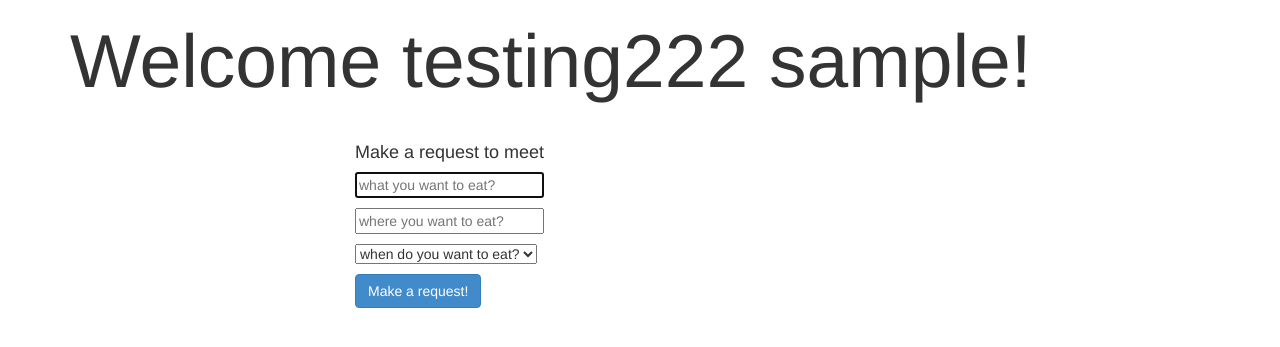
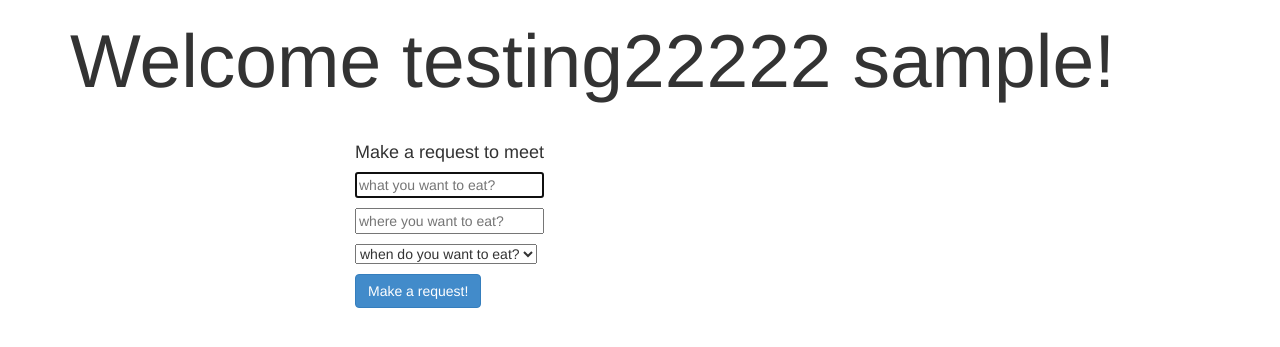
Before and after one commit to rahul-ahuja/MScProject_docker, a Flask app: page / in a window 1280 px wide. Shown: the top 347 px of the page. Run offline with Flask 2, Linux system fonts and the light colour scheme; the visitor is signed in with stand-in values (Sample User, id 1); some libraries are stand-ins or nearby versions.

Commit message:
Update welcome.html

```diff
--- a/templates/welcome.html
+++ b/templates/welcome.html
@@ -26,7 +26,7 @@ h1 {
 		}
 
 </style>
-<h1>Welcome testing222 {{name}}!</h1>
+<h1>Welcome testing22222 {{name}}!</h1>
 <br>
 <h4 class="center">Make a request to meet</h4>
 <form action="/", method="post" class="center">
```
